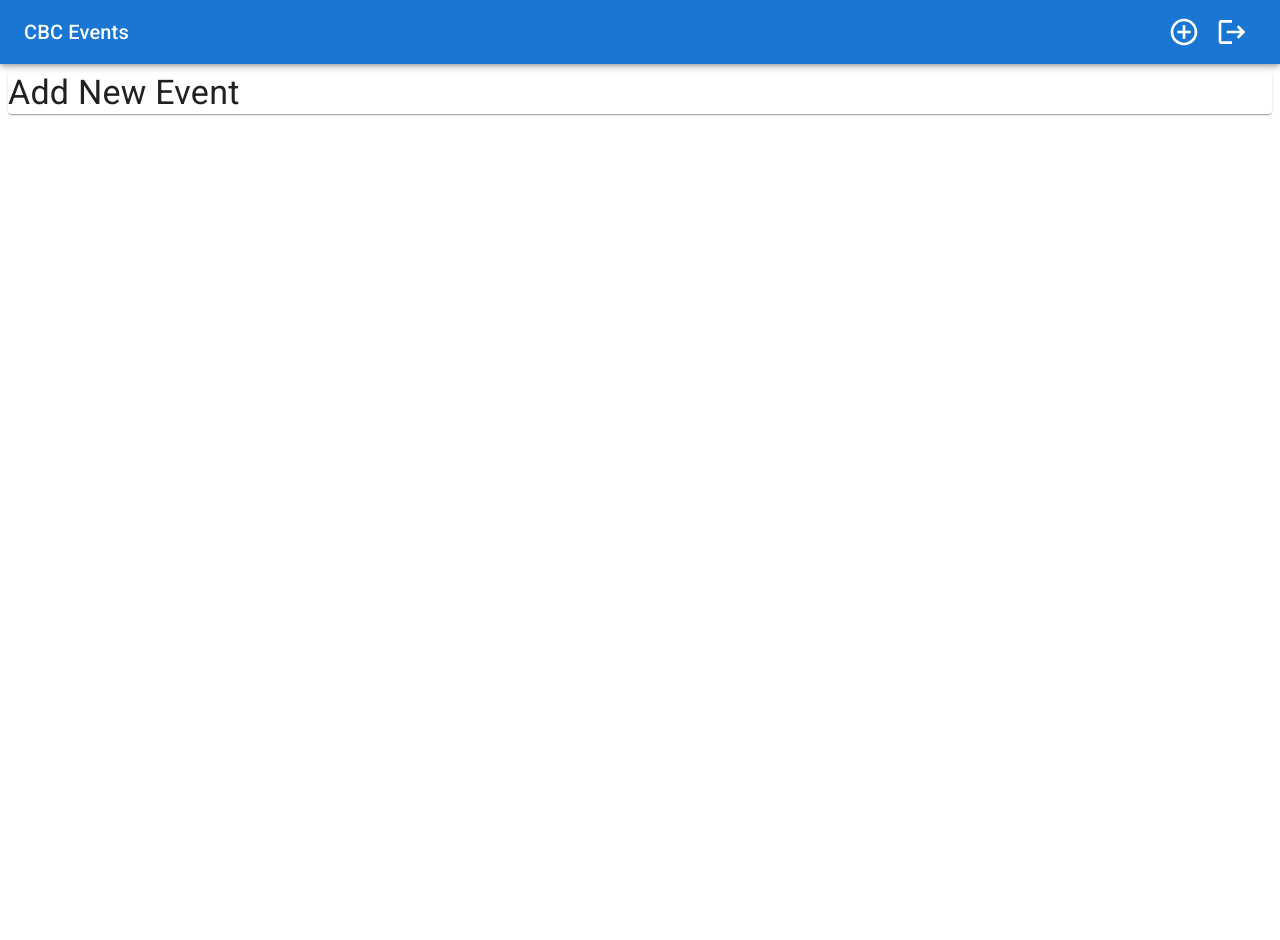
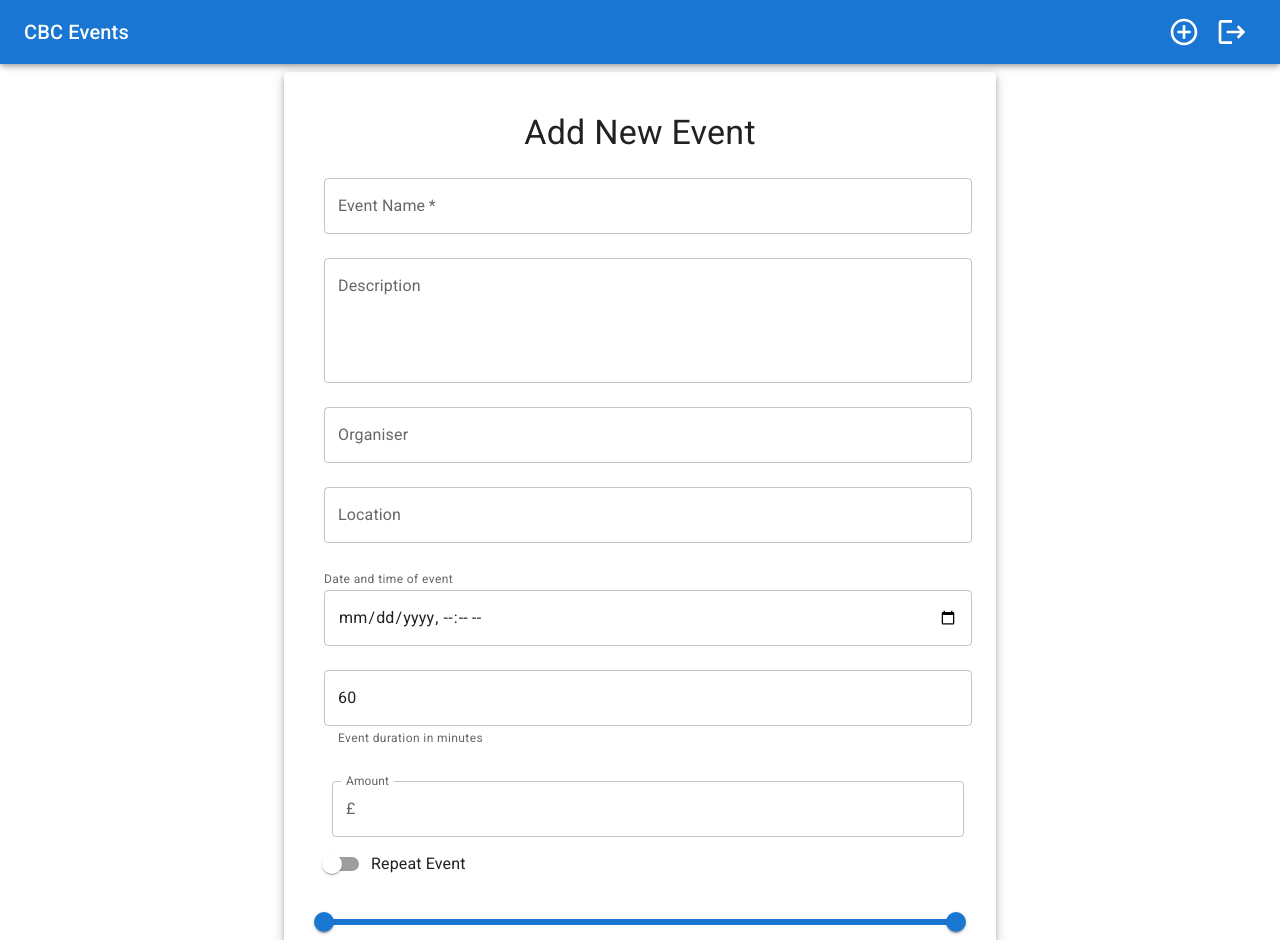
Before and after one commit to sgc85/CultureBoardCheltenham, a Next.js app in the folder cbcapp/: page /addEvent in a window 1280 px wide. Shown: the top 940 px of the page. Before the commit the page ends 800 px from the top, so only its background shows below. Built offline with nearby package versions, Linux system fonts and the light colour scheme; no server answers; sample sign-in values are in the browser's storage.

Commit message:
Sign-In working

```diff
--- a/cbcapp/app/addEvent/page.tsx
+++ b/cbcapp/app/addEvent/page.tsx
@@ -1,10 +1,24 @@
-import NewEventForm from '@/components/newEventForm/newEventForm'
-import React from 'react'
+"use client";
+import NewEventForm from "@/components/newEventForm/newEventForm";
+import React from "react";
+import { useEffect, useState } from "react";
+import { useAuth } from "@/hooks/useAuth"; // Import auth hook
+import { useRouter } from "next/navigation"; // Import router for navigation
+import { CircularProgress } from "@mui/material";
 
 const AddEventPage = () => {
-  return (
-    <NewEventForm />
-  )
-}
+  const { user, loading } = useAuth(); // Get user state
+  const router = useRouter();
+  // Redirect if not authenticated
+  useEffect(() => {
+    if (!loading && !user) {
+      return router.push("/");
+    }
+  }, [user, loading, router]);
 
-export default AddEventPage
+  if (loading) return <CircularProgress sx={{ margin: "auto" }} />;
+
+  return <NewEventForm />;
+};
+
+export default AddEventPage;
--- a/cbcapp/components/newEventForm/newEventForm.tsx
+++ b/cbcapp/components/newEventForm/newEventForm.tsx
@@ -1,37 +1,133 @@
-'use client'
-import { useEffect, useState } from "react";
-import { useRouter } from "next/navigation";
-import { CircularProgress, Box, Paper, Typography } from "@mui/material";
-import { useAuth } from "@/hooks/useAuth";
+"use client";
+import {
+  Button,
+  Snackbar,
+  Box,
+  FormControl,
+  FormControlLabel,
+  FormGroup,
+  InputAdornment,
+  InputLabel,
+  OutlinedInput,
+  Slider,
+  Switch,
+  TextField,
+  Typography,
+  Paper,
+  FormHelperText,
+} from "@mui/material";
+import React, { useState } from "react";
+
+import RepeatEventSelect from "./repeatEventSelect";
 
 const NewEventForm = () => {
-  //used to determine if the user should be allowed here or not!
-  const { user, loading } = useAuth();
-  const router = useRouter();
-  const [redirecting, setRedirecting] = useState(false);
 
-  //updated whenever the user, loading
-  useEffect(() => {
-    if (!loading && !user) {
-      setRedirecting(true);
-      router.push("/");
+
+  const [isRepeatEvent, setIsRepeatEvent] = useState<boolean>(false);
+  const [message, setMessage] = useState<string | null>(null);
+  const [ageRange, setAgeRange] = useState<number[]>([0, 25]);
+  const [snackBarOpen, setSnackBarOpen] = useState<boolean>(false);
+
+  const handleRepeatEventChange = () => {
+    setIsRepeatEvent(!isRepeatEvent);
+  };
+
+  const handleAgeRangeChange = (event: Event, newValue: number | number[]) => {
+    if (Array.isArray(newValue)) {
+      setAgeRange([...newValue]);
     }
-  }, [user, loading, router]);
+  };
 
-  // Show a loading indicator if checking auth or redirecting
-  if (loading || redirecting) {
-    return (
-      <Box display="flex" justifyContent="center" alignItems="center" height="100vh">
-        <CircularProgress />
-      </Box>
-    );
-  }
+  const handleSubmit = async (e: React.FormEvent<HTMLFormElement>) => {
+    e.preventDefault();
+    const form = e.currentTarget;
+    const formData = new FormData(form);
+
+    const res = await fetch("/api/events/add", { method: "POST", body: formData });
+    const result = await res.json();
+
+    if (result.success) {
+      setMessage("Event Created Successfully");
+      setSnackBarOpen(true);
+      form.reset(); // Reset the form
+    } else {
+      setMessage("Error Creating Event");
+      setSnackBarOpen(true);
+    }
+  };
+
+  const marks = [
+    { value: 0, label: "0" },
+    { value: 25, label: "25" },
+  ];
+
 
   return (
-    <Paper>
-      <Typography variant="h4">Add New Event</Typography>
-      {/* Your form code here */}
-    </Paper>
+    <Box>
+      <Paper
+        elevation={5}
+        sx={{
+          width: "50%",
+          mx: "auto",
+          p: 5,
+        }}
+      >
+        <Typography variant="h4" textAlign={"center"} sx={{ mb: 3 }}>
+          Add New Event
+        </Typography>
+
+        <form id="event-form" onSubmit={handleSubmit}>
+          <FormGroup>
+            <FormControl sx={{ mb: 3 }}>
+              <TextField type="text" name="eventName" label="Event Name" required />
+            </FormControl>
+
+            <FormControl sx={{ mb: 3 }}>
+              <TextField type="text" name="description" label="Description" multiline rows={4} />
+            </FormControl>
+
+            <FormControl sx={{ mb: 3 }}>
+              <TextField type="text" name="organiser" label="Organiser" />
+            </FormControl>
+
+            <FormControl sx={{ mb: 3 }}>
+              <TextField type="text" name="location" label="Location" />
+            </FormControl>
+
+            <FormHelperText>Date and time of event</FormHelperText>
+            <FormControl sx={{ mb: 3 }}>
+              <TextField type="datetime-local" name="datetime" />
+            </FormControl>
+
+            <FormControl sx={{ mb: 3 }}>
+              <TextField type="number" defaultValue={60} name="duration" slotProps={{ htmlInput: { min: 0, step: 10 } }} />
+              <FormHelperText>Event duration in minutes</FormHelperText>
+            </FormControl>
+
+            <FormControl fullWidth sx={{ m: 1 }}>
+              <InputLabel htmlFor="outlined-adornment-amount">Amount</InputLabel>
+              <OutlinedInput type="number" name="cost" id="outlined-adornment-amount" startAdornment={<InputAdornment position="start">£</InputAdornment>} label="Amount" />
+            </FormControl>
+
+            <FormControlLabel control={<Switch onChange={handleRepeatEventChange} />} label="Repeat Event" sx={{ mb: 3 }} />
+            {isRepeatEvent && <RepeatEventSelect />}
+
+            <Slider value={ageRange} onChange={handleAgeRangeChange} valueLabelDisplay="auto" disableSwap min={0} max={25} marks={marks} />
+
+            <input type="hidden" name="minAge" value={ageRange[0]} />
+            <input type="hidden" name="maxAge" value={ageRange[1]} />
+
+            <FormControl>
+              <Button variant="outlined" type="submit">
+                Add Event
+              </Button>
+            </FormControl>
+          </FormGroup>
+        </form>
+      </Paper>
+
+      <Snackbar open={snackBarOpen} autoHideDuration={5000} onClose={() => setSnackBarOpen(false)} message={message} />
+    </Box>
   );
 };
 
```
Also changed, not shown: cbcapp/app/signIn/page.tsx (+6 -7 lines), cbcapp/components/signInForm/signInForm.tsx (+2 -21 lines).
